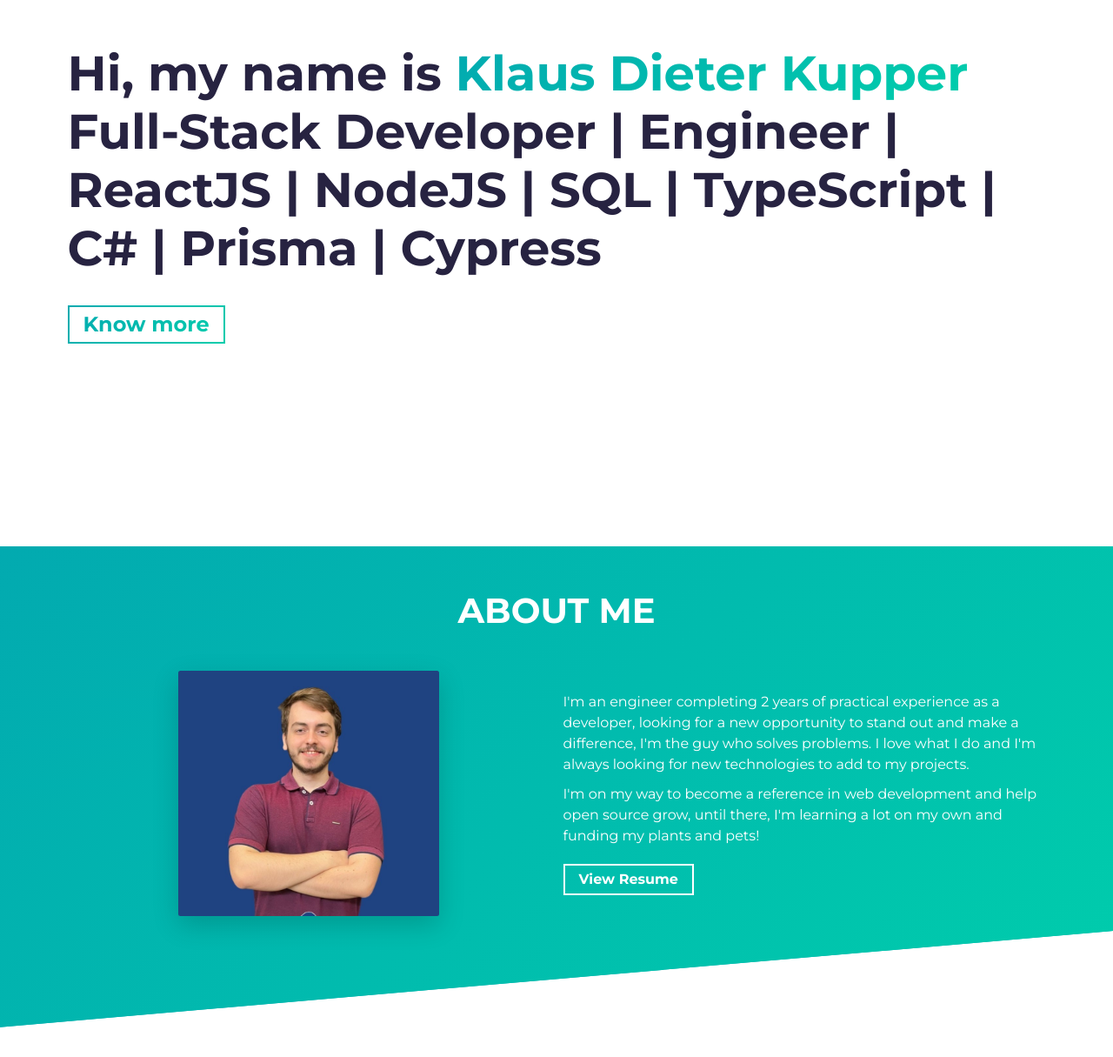
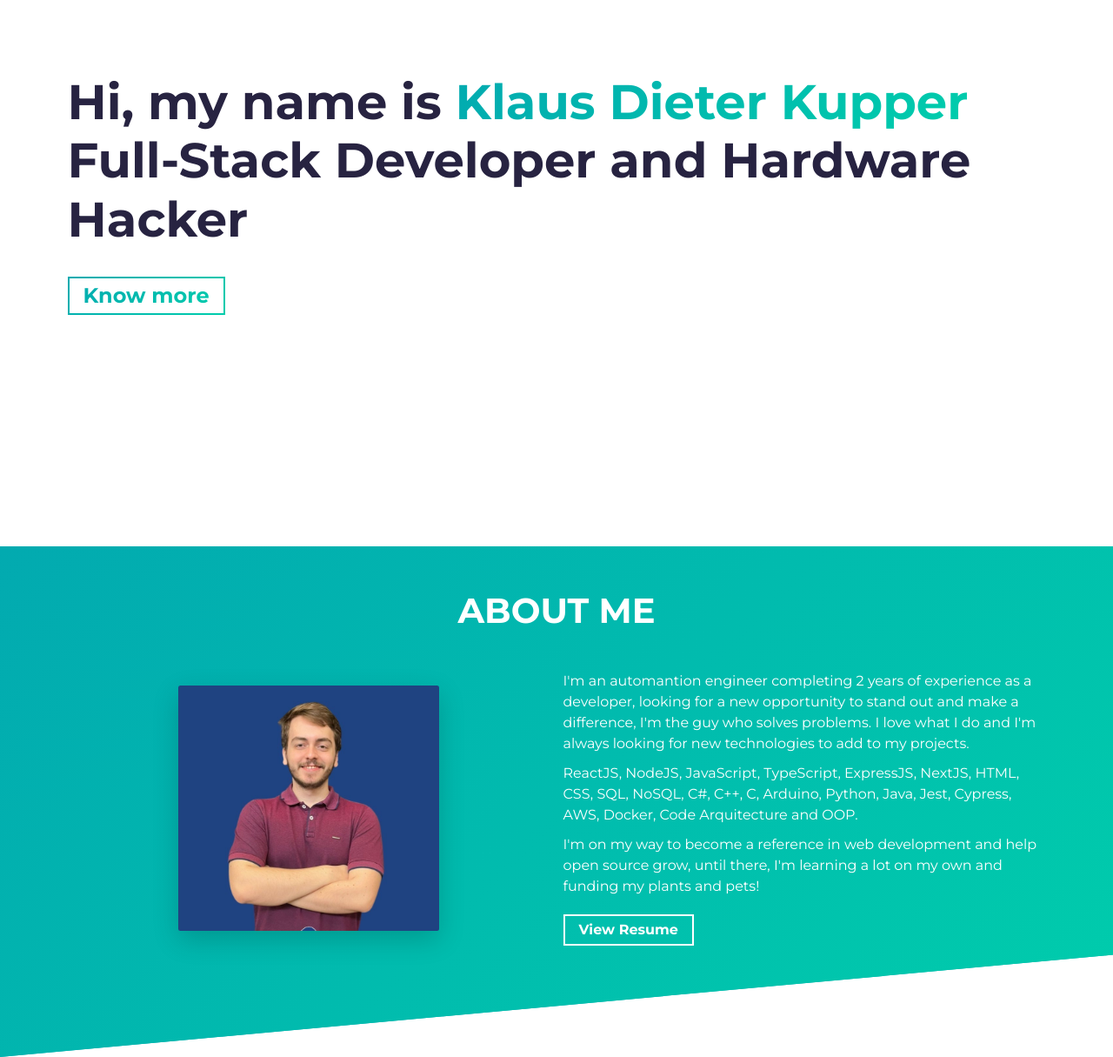
Before and after one commit to Klausdk1999/Portfolio, a website built with Parcel: page src/index.html in a window 1280 px wide. Shown: the part 172-1387 px from the top of the page at 87% size. Built offline with nearby package versions, Linux system fonts and the light colour scheme.

Commit message:
patch: add stack

```diff
--- a/src/index.html
+++ b/src/index.html
@@ -48,7 +48,7 @@
         <h1 class="hero-title load-hidden">
           Hi, my name is <span class="text-color-main">Klaus Dieter Kupper</span>
           <br />
-          Full-Stack Developer | Engineer | ReactJS | NodeJS | SQL | TypeScript | C# | Prisma | Cypress
+          Full-Stack Developer and Hardware Hacker
         </h1>
         <p class="hero-cta load-hidden">
           <a rel="noreferrer" class="cta-btn cta-btn--hero" href="#about"
@@ -79,9 +79,13 @@
           <div class="col-md-6 col-sm-12">
             <div class="about-wrapper__info load-hidden">
               <p class="about-wrapper__info-text">
-                I'm an engineer completing 2 years of practical experience as a developer,
+                I'm an automantion engineer completing 2 years of experience as a developer,
                 looking for a new opportunity to stand out and make a difference,
-                I'm the guy who solves problems. I love what I do and I'm always looking for new technologies to add to my projects.
+                I'm the guy who solves problems. I love what I do and I'm always looking for new technologies to
+                 add to my projects.
+              </p>
+              <p class="about-wrapper__info-text">
+                ReactJS, NodeJS, JavaScript, TypeScript, ExpressJS, NextJS, HTML, CSS, SQL, NoSQL, C#, C++, C, Arduino, Python, Java, Jest, Cypress, AWS, Docker, Code Arquitecture and OOP.
               </p>
               <p class="about-wrapper__info-text">
                 I'm on my way to become a reference in web development and help open source grow, until there, I'm learning a lot on my own and funding my plants and pets!
```
